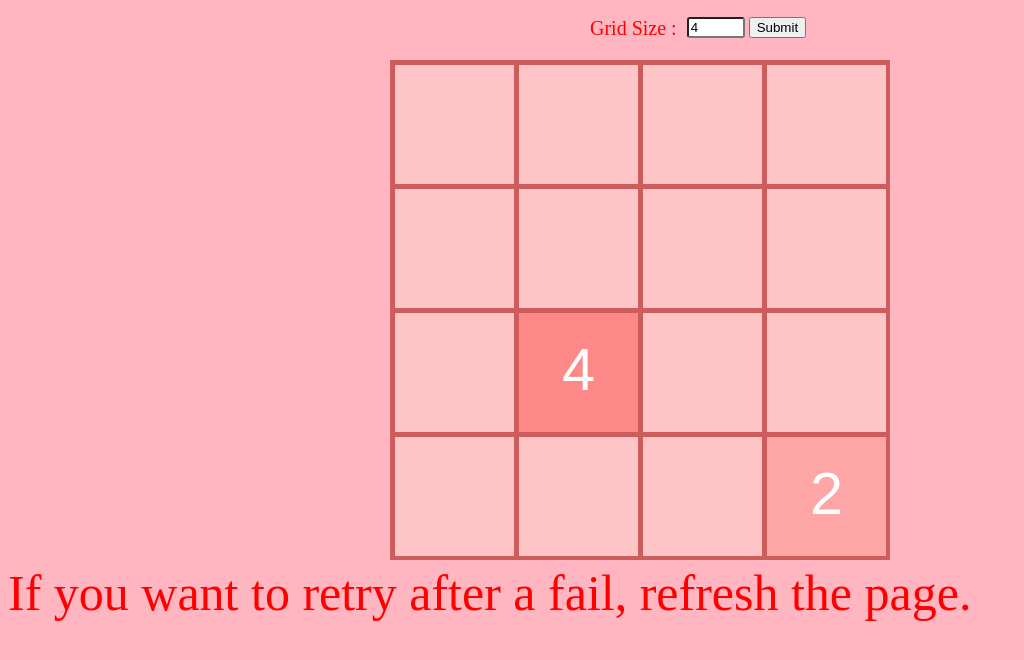
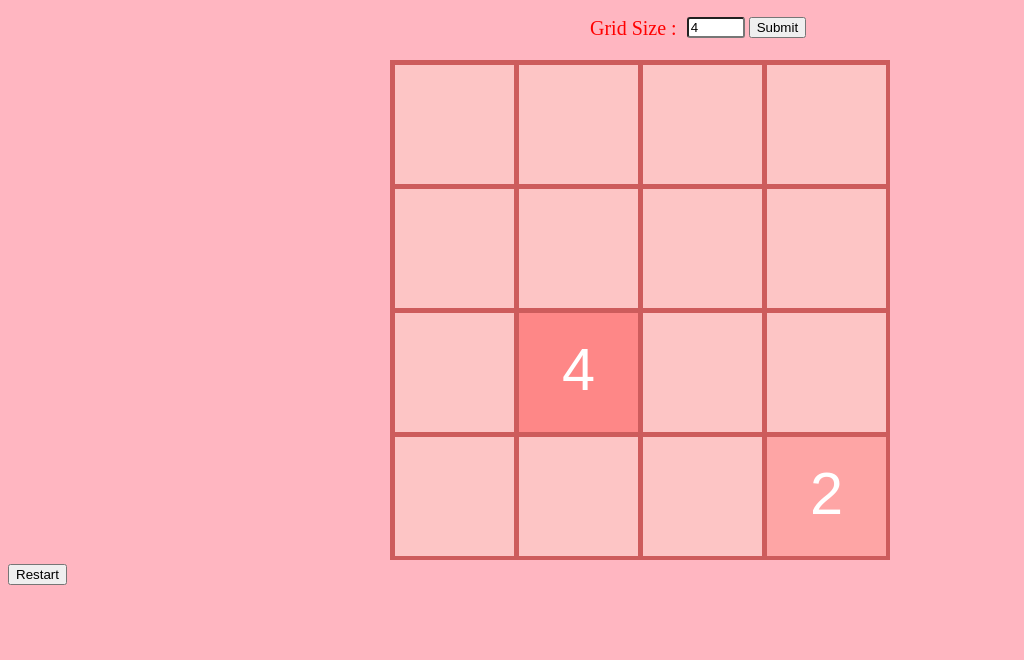
Before and after one commit to lolxGITd/javaleafs-2048, a plain HTML site: page index.html in a window 1280 px wide. Shown: the part 104-764 px from the top of the page, without its empty margins (0-1024 px from the left). Drawn offline with Linux system fonts and the light colour scheme.

Commit message:
Added "Restart" Button

```diff
--- a/index.html
+++ b/index.html
@@ -18,7 +18,8 @@
   <div id="canvas-block">
     <canvas id="canvas" width="500" height="500"></canvas>
   </div>
-  <p3>If you want to retry after a fail, refresh the page.</p3>
+  <p1>     </p1>
+  <button onclick="location.reload()">Restart</button>
   <script src="static/script.js"></script>
 </body>
 </html>
```
